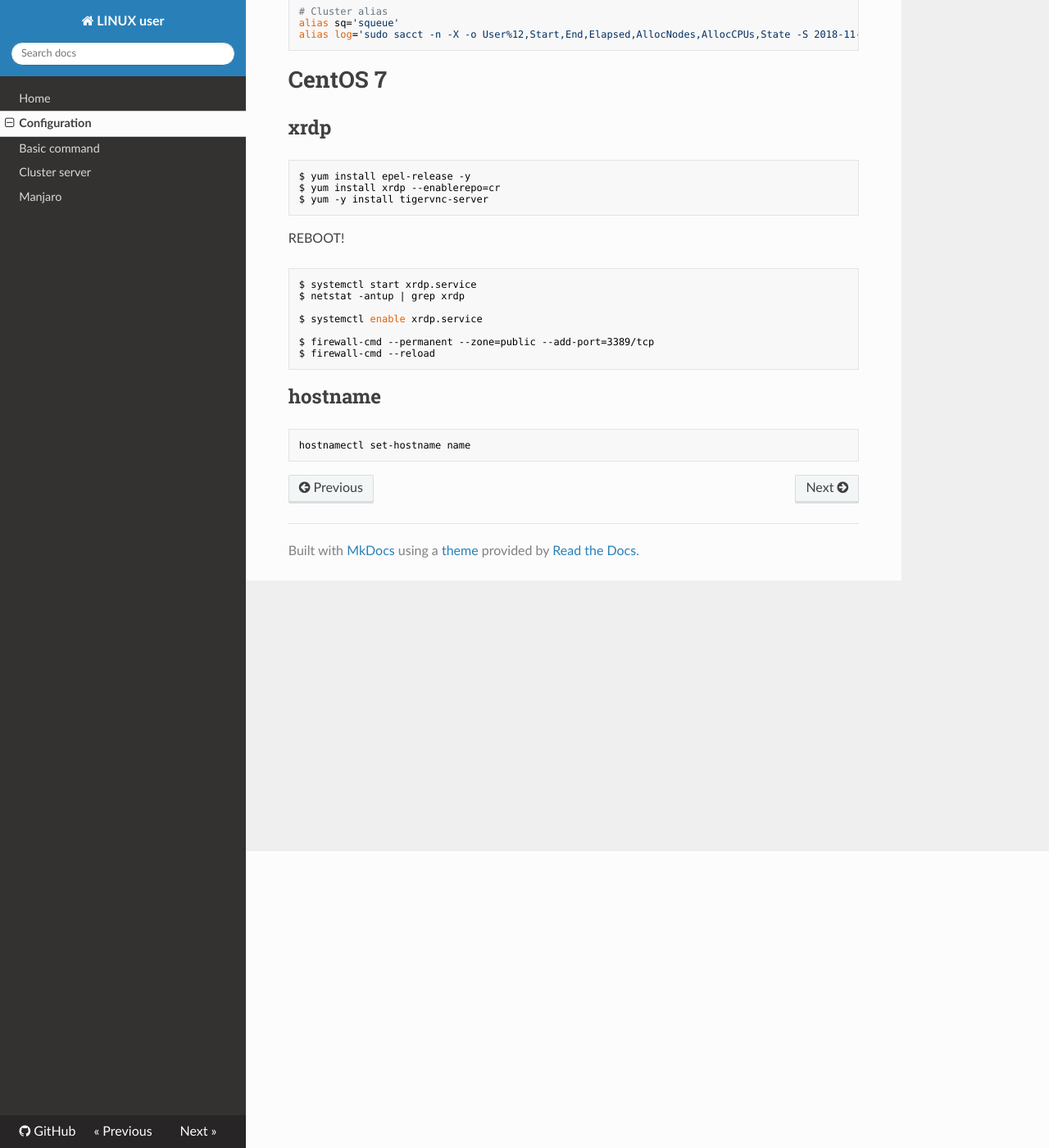
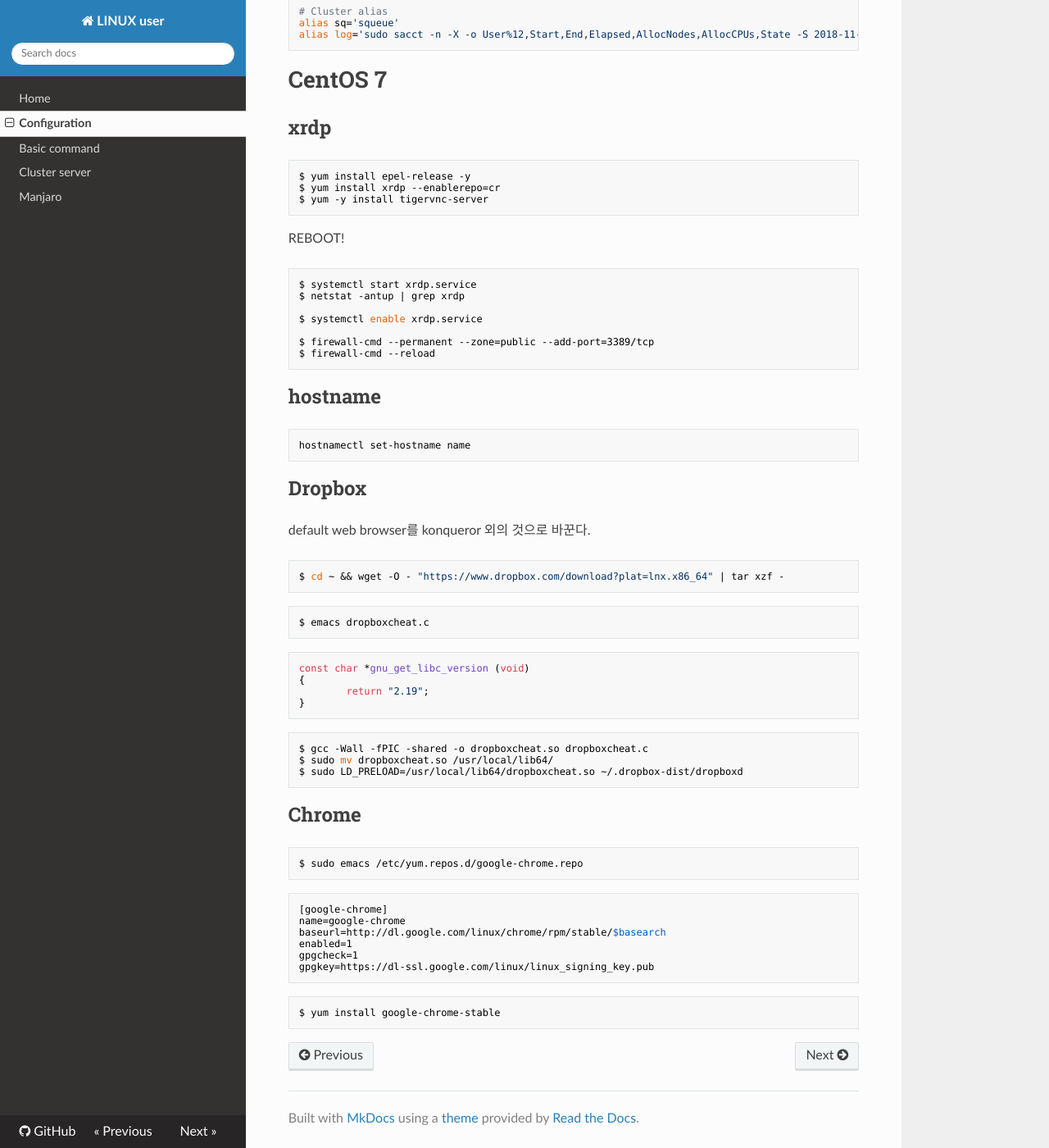
Before and after one commit to WonyoungCho/LINUX, an MkDocs documentation site: the page built from docs/config.md, in a window 1280 px wide and 1400 px high, scrolled down 362 px. Shown: the whole window at 82% size. Built offline with MkDocs 1.6.1, drawn with Linux system fonts in a browser that asks for light colours; nearby versions of some CDN libraries; old or Windows-style settings are respelled for this version of MkDocs.

Commit message:
Update config.md

````diff
--- a/docs/config.md
+++ b/docs/config.md
@@ -40,7 +40,42 @@ $ firewall-cmd --reload
 ```
 
 ## hostname
-
 ```sh
 hostnamectl set-hostname name
 ```
+
+## Dropbox
+default web browser를 konqueror 외의 것으로 바꾼다.
+```sh
+$ cd ~ && wget -O - "https://www.dropbox.com/download?plat=lnx.x86_64" | tar xzf -
+```
+```sh
+$ emacs dropboxcheat.c
+```
+```c
+const char *gnu_get_libc_version (void)
+{
+        return "2.19";
+}
+```
+```sh
+$ gcc -Wall -fPIC -shared -o dropboxcheat.so dropboxcheat.c
+$ sudo mv dropboxcheat.so /usr/local/lib64/
+$ sudo LD_PRELOAD=/usr/local/lib64/dropboxcheat.so ~/.dropbox-dist/dropboxd
+```
+
+## Chrome
+```sh
+$ sudo emacs /etc/yum.repos.d/google-chrome.repo
+```
+```sh
+[google-chrome]
+name=google-chrome
+baseurl=http://dl.google.com/linux/chrome/rpm/stable/$basearch
+enabled=1
+gpgcheck=1
+gpgkey=https://dl-ssl.google.com/linux/linux_signing_key.pub
+```
+```sh
+$ yum install google-chrome-stable
+```
````
